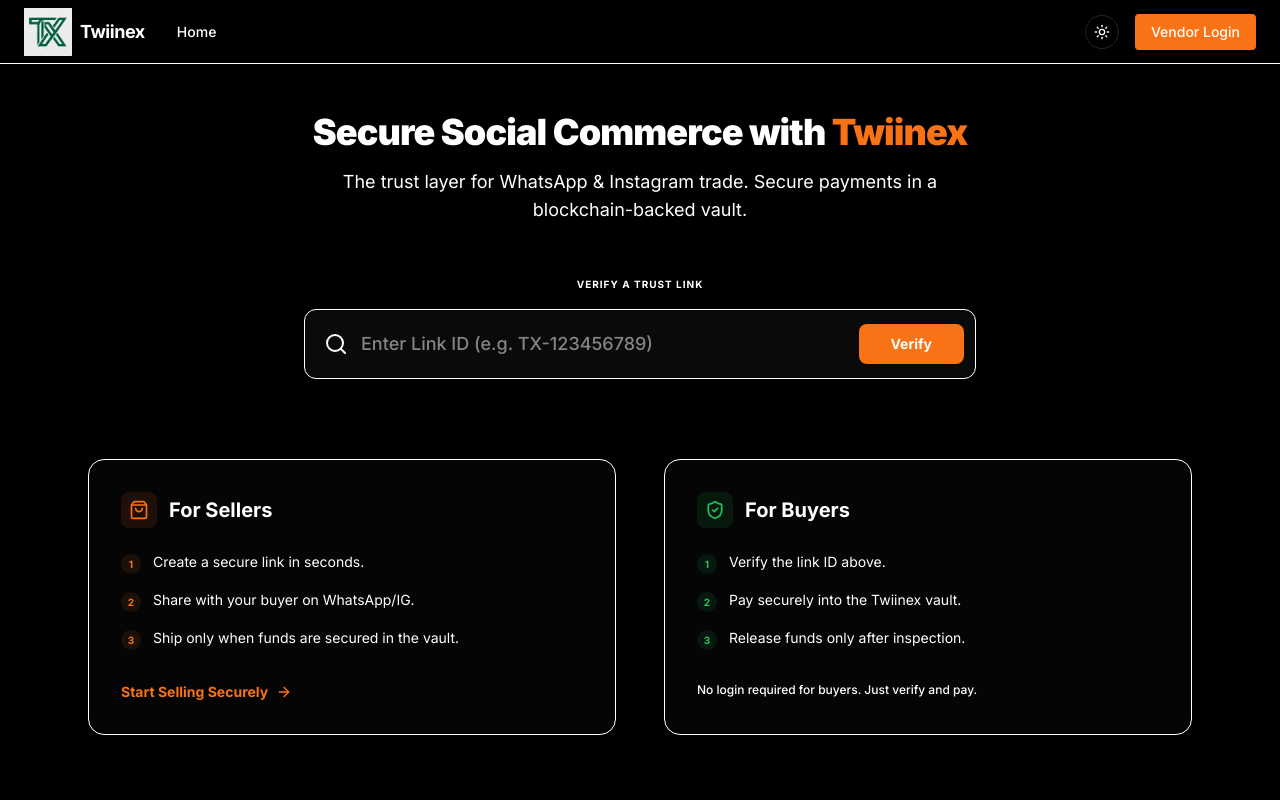
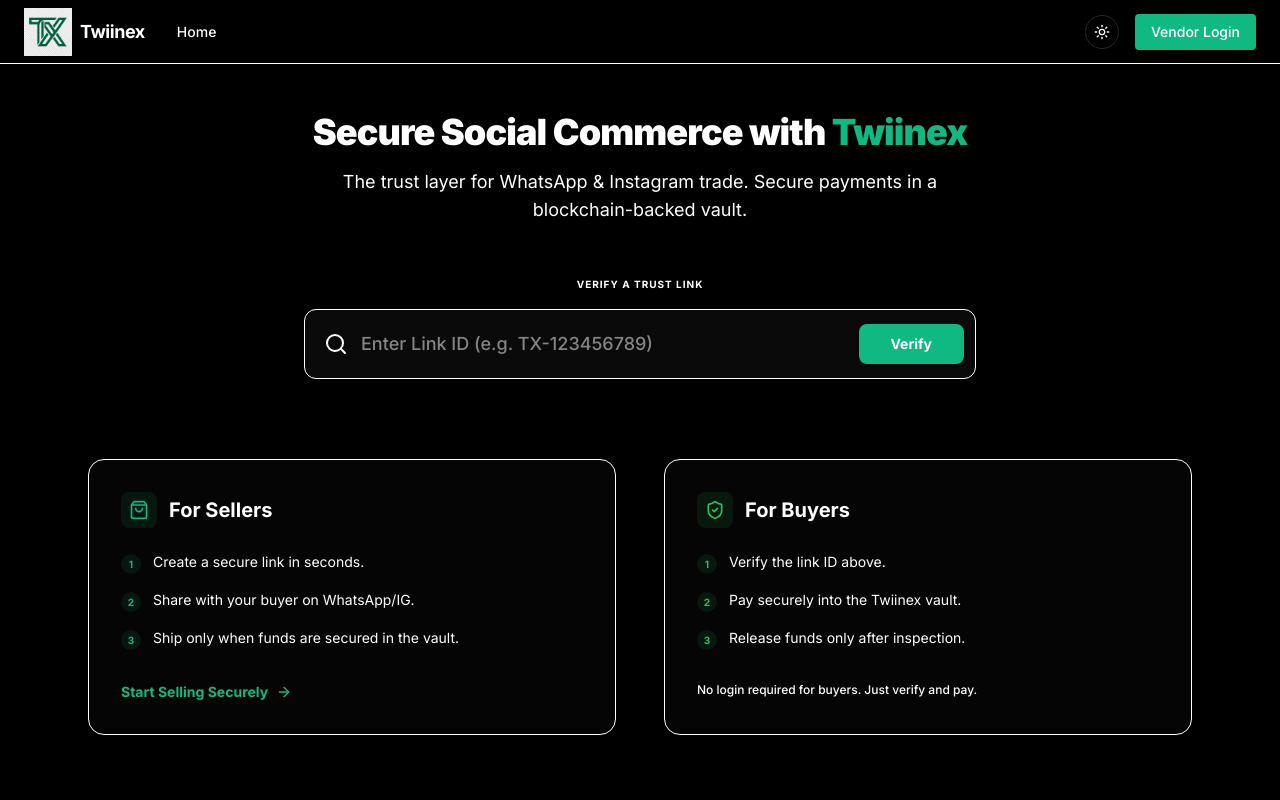
Before and after one commit to Twiineenock/Twiinex-V2, a React (Vite) app in the folder twiinex-v2-client/: page / in a window 1280 px wide. Shown: the top 800 px of the page. Built offline with nearby package versions, Linux system fonts and the light colour scheme; no server answers.

Commit message:
style: switch to emerald green and black for a lean and mean clean look

```diff
--- a/twiinex-v2-client/src/index.css
+++ b/twiinex-v2-client/src/index.css
@@ -12,7 +12,7 @@
   --text-secondary: #475569;
   --text-muted: #94a3b8;
   --border-color: #e2e8f0;
-  --accent-color: #f97316; /* Hashscan Orange */
+  --accent-color: #10b981; /* Hedera Emerald */
   --success-color: #22c55e;
   --danger-color: #ef4444;
   --header-height: 64px;
--- a/twiinex-v2-client/src/pages/AuthPage.tsx
+++ b/twiinex-v2-client/src/pages/AuthPage.tsx
@@ -45,7 +45,7 @@
       {/* Left Side: Branding & Info */}
       <div className="hidden lg:flex flex-1 relative items-center justify-center p-12 overflow-hidden border-r border-white/5">
         <div className="absolute inset-0 bg-gradient-to-br from-brand/20 to-transparent opacity-50" />
-        <div className="absolute top-0 left-0 w-full h-full bg-[radial-gradient(circle_at_30%_20%,rgba(139,92,246,0.1),transparent)]" />
+        <div className="absolute top-0 left-0 w-full h-full bg-[radial-gradient(circle_at_30%_20%,rgba(16,185,129,0.05),transparent)]" />
 
         <div className="relative z-10 max-w-xl">
           <motion.div
@@ -53,7 +53,7 @@
             animate={{ opacity: 1, y: 0 }}
             transition={{ duration: 0.8 }}
           >
-            <div className="w-16 h-16 bg-brand rounded-2xl flex items-center justify-center mb-8 shadow-[0_0_40px_rgba(139,92,246,0.4)]">
+            <div className="w-16 h-16 bg-brand rounded-2xl flex items-center justify-center mb-8 shadow-[0_0_40px_rgba(16,185,129,0.3)]">
               <Shield className="text-white w-8 h-8" />
             </div>
             <h1 className="text-6xl font-black text-white tracking-tighter mb-6 leading-none">
```
Also changed, not shown: twiinex-v2-client/src/assets/Twiinex-black.png (added), twiinex-v2-client/src/assets/Twiinex-white.png (added).
